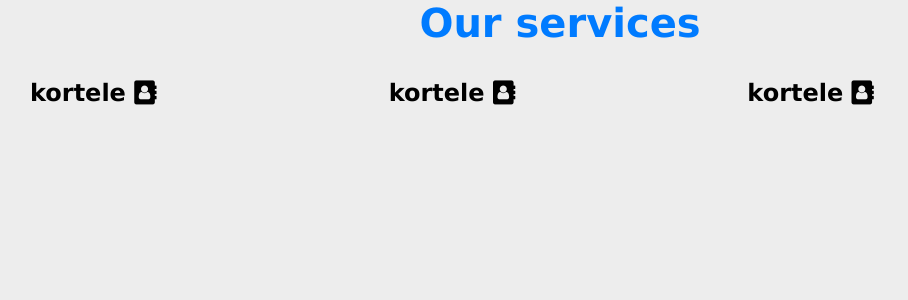
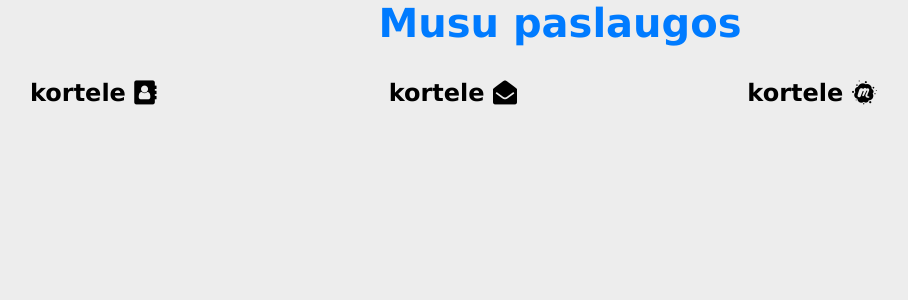
Before and after one commit to MariusCodeAcademy/feu2-02_react_vite_components_props, a React (Vite) app: page / in a window 1280 px wide. Shown: the top 300 px of the page, without its empty margins (80-988 px from the left). Built offline with nearby package versions, Linux system fonts and the light colour scheme; the HTML template or start-up script is replaced by a standard one.

Commit message:
props in action

```diff
--- a/src/App.jsx
+++ b/src/App.jsx
@@ -1,24 +1,25 @@
 import './App.css';
 
 function SectionTitle(props) {
-  return <h2 className='sectionTitle'>Our services</h2>;
+  console.log('props ===', props);
+  return <h2 className='sectionTitle'>{props.title}</h2>;
 }
 
-function Icon() {
-  return <i className='fa fa-address-book' aria-hidden='true'></i>;
+function Icon(props) {
+  return <i className={`fa ${props.iconName}`} aria-hidden='true'></i>;
 }
 
 function Grid() {
   return (
     <div className='grid'>
       <h2>
-        kortele <Icon />
+        kortele <Icon iconName='fa-address-book' />
       </h2>
       <h2>
-        kortele <Icon />
+        kortele <Icon iconName='fa-envelope-open' />
       </h2>
       <h2>
-        kortele <Icon />
+        kortele <Icon iconName='fa-meetup' />
       </h2>
     </div>
   );
@@ -27,8 +28,9 @@
 function App() {
   return (
     <div className='App container'>
-      <SectionTitle title='Musu paslaugos' />
+      <SectionTitle title='Musu paslaugos' size='large' />
       <Grid />
+      {/* <SectionTitle title='About us' /> */}
     </div>
   );
 }
```
